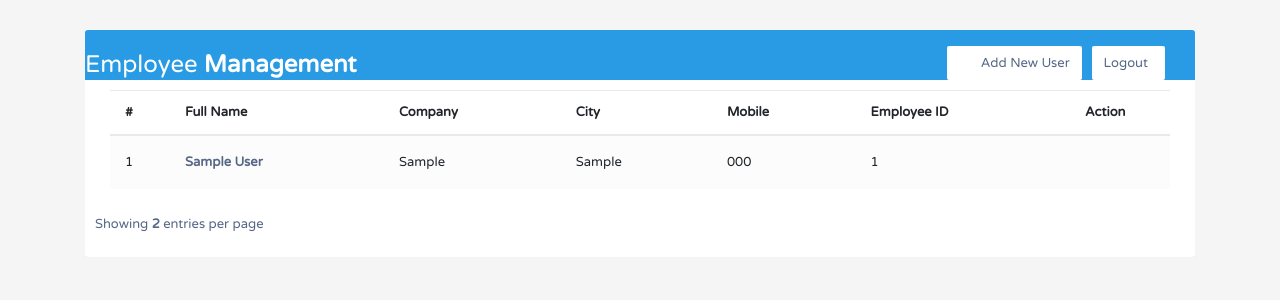
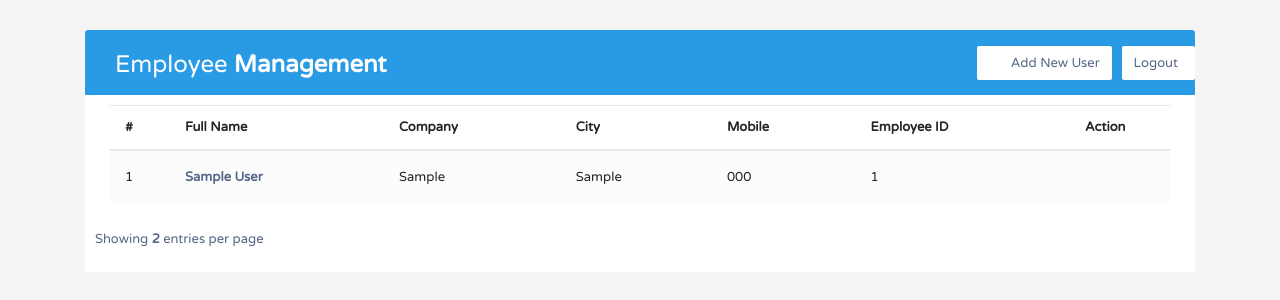
Before and after one commit to appasahebtuwar/EMS, a Django app: page /home/ in a window 1280 px wide. Shown: the top 300 px of the page. Run offline with Django 3.2, Linux system fonts and the light colour scheme; tables that the repository leaves empty hold one stand-in row (values such as "Sample post"); some libraries are stand-ins or nearby versions.

Commit message:
Update home.css

```diff
--- a/static/css/home.css
+++ b/static/css/home.css
@@ -18,7 +18,9 @@ body {
     padding-bottom: 15px;
     background: #299be4;
     color: #fff;
-    padding: 16px 30px 0px 0px;
+    padding-top:16px;
+    padding-left:30px;
+
     margin: -20px -25px 10px;
     border-radius: 3px 3px 0 0;
 }
```
